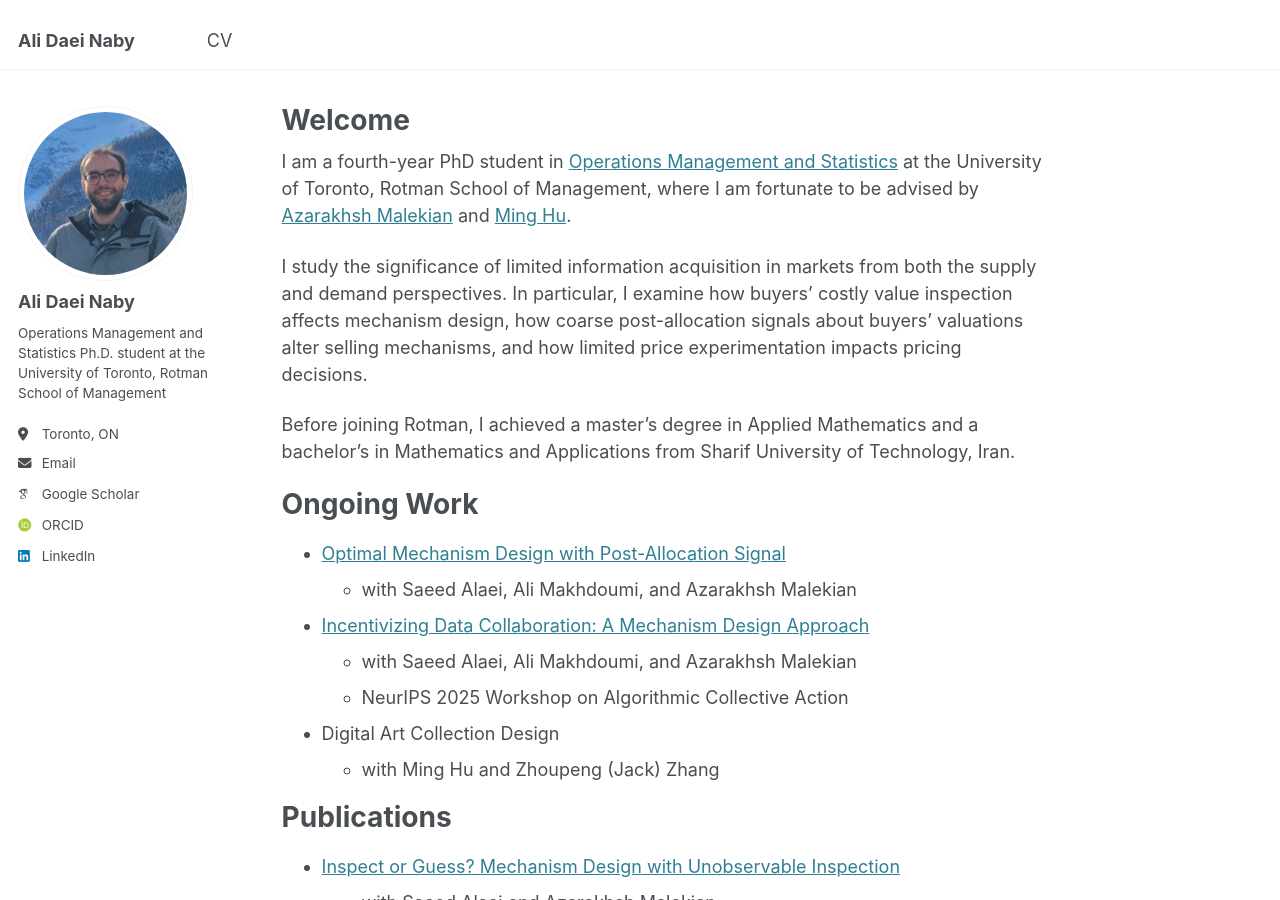
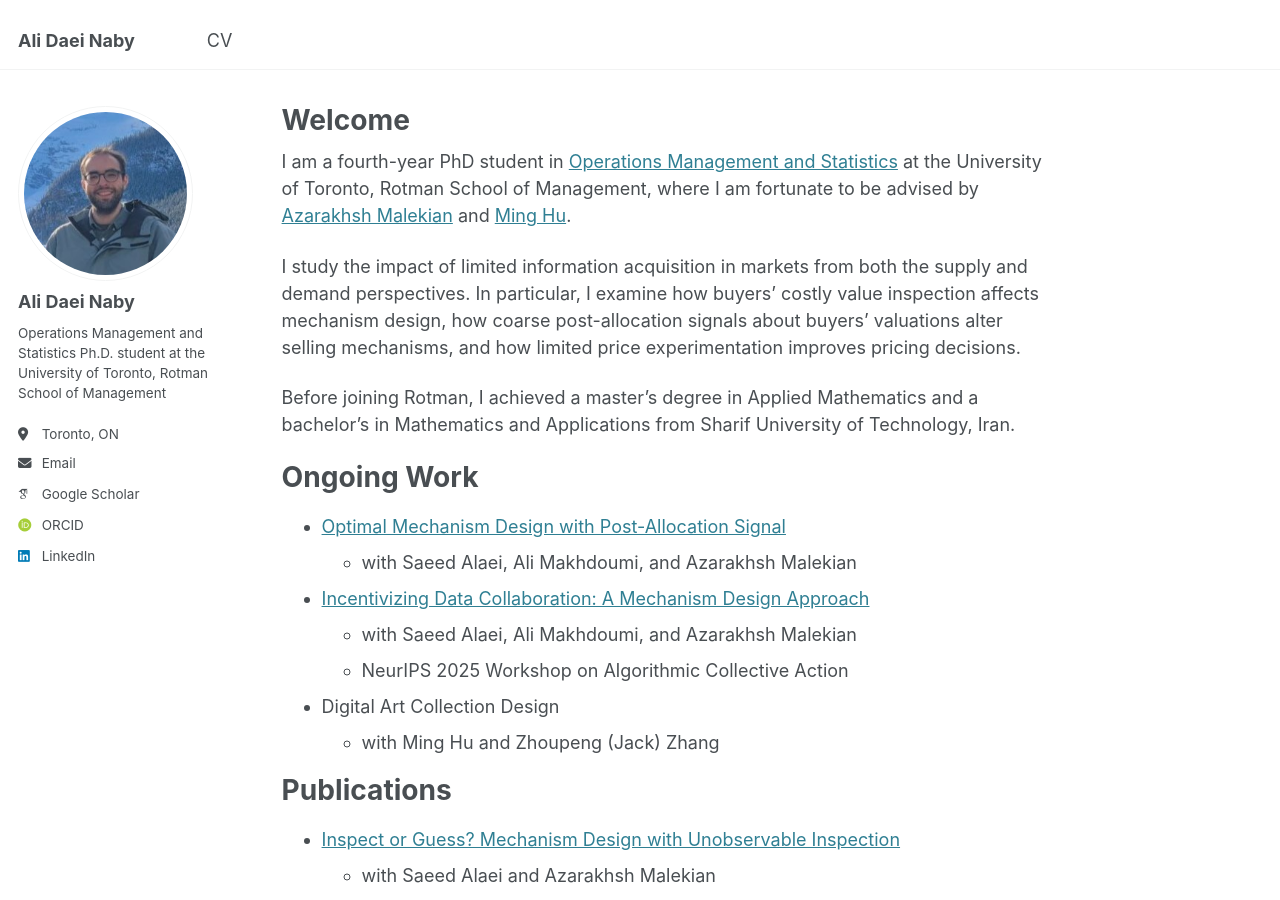
Before and after one commit to alidaeinaby/alidaeinaby.github.io, a Jekyll site: the page built from _pages/about.md, in a window 1280 px wide and 900 px high. Built offline with Jekyll 4.4.1, drawn with Linux system fonts in a browser that asks for light colours; some web fonts are replaced.

Commit message:
Update about.md

```diff
--- a/_pages/about.md
+++ b/_pages/about.md
@@ -9,7 +9,7 @@ redirect_from:
 
 I am a fourth-year PhD student in [Operations Management and Statistics](https://www.rotman.utoronto.ca/programs/phd-program/major-areas-of-study/opm-accordions/) at the University of Toronto, Rotman School of Management, where I am fortunate to be advised by [Azarakhsh Malekian](https://discover.research.utoronto.ca/22380-azarakhsh-malekian) and [Ming Hu](https://discover.research.utoronto.ca/21567-ming-hu).
 
-I study the significance of limited information acquisition in markets from both the supply and demand perspectives. In particular, I examine how buyers' costly value inspection affects mechanism design, how coarse post-allocation signals about buyers' valuations alter selling mechanisms, and how limited price experimentation impacts pricing decisions.
+I study the impact of limited information acquisition in markets from both the supply and demand perspectives. In particular, I examine how buyers' costly value inspection affects mechanism design, how coarse post-allocation signals about buyers' valuations alter selling mechanisms, and how limited price experimentation improves pricing decisions.
 
 Before joining Rotman, I achieved a master's degree in Applied Mathematics and a bachelor's in Mathematics and Applications from Sharif University of Technology, Iran.
 
```
